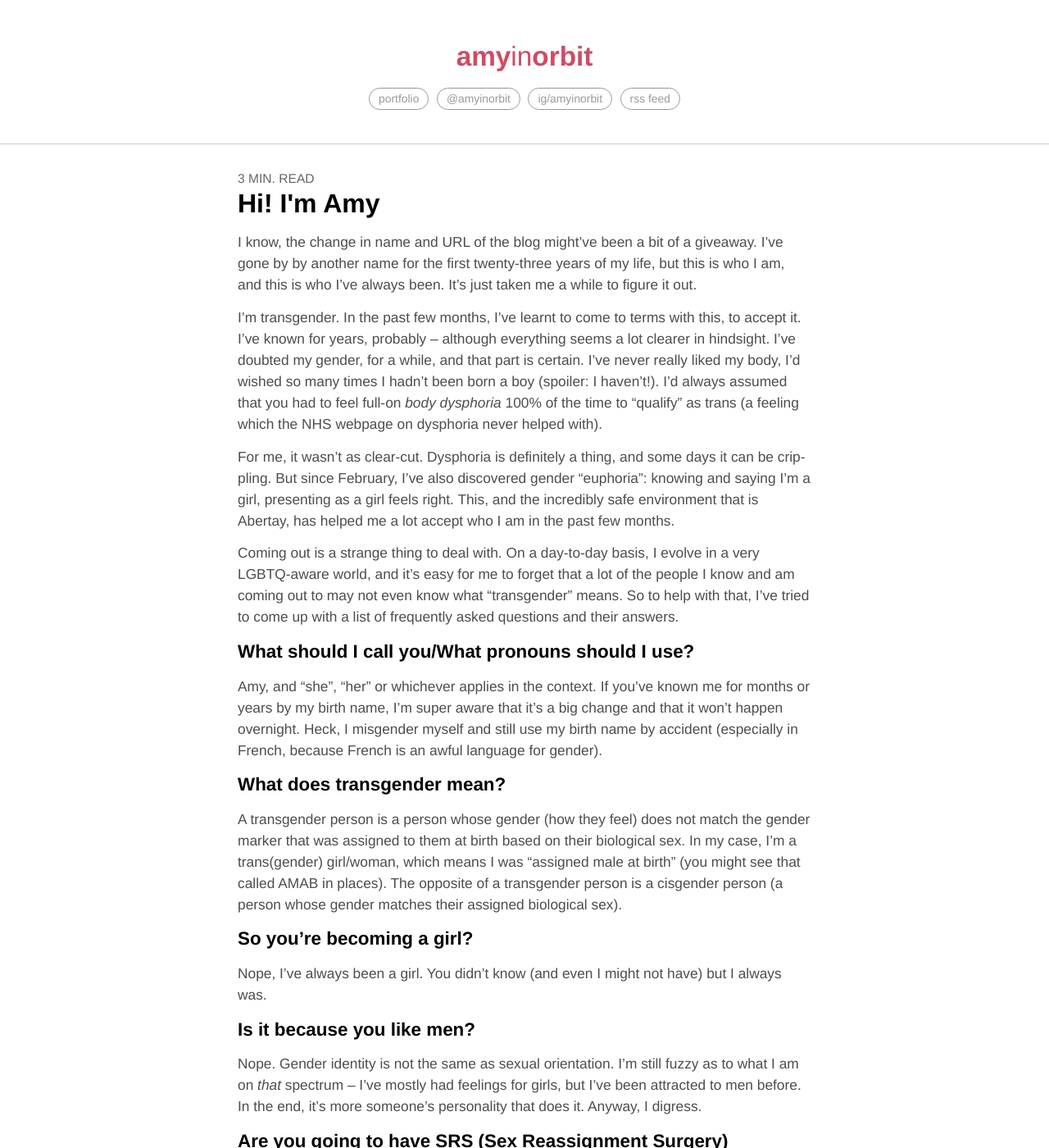
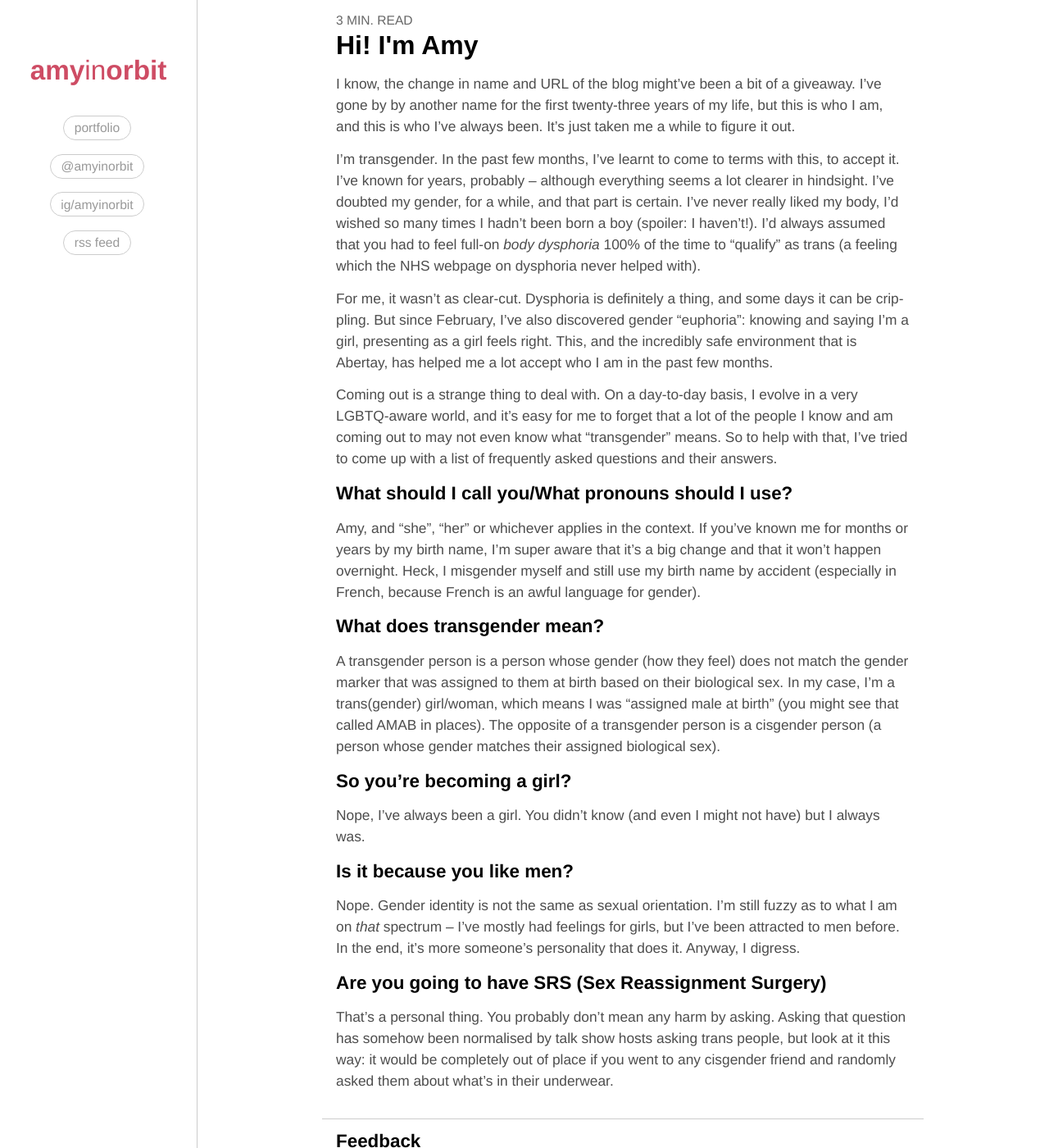
Before and after one commit to amyinorbit/amyinorbit.github.io, a Jekyll site: the page built from amy.md, in a window 1280 px wide and 1400 px high. Shown: the whole window at 82% size. Built offline with Jekyll 4.4.1, drawn with Linux system fonts in a browser that asks for light colours.

Commit message:
Add wide-screen layout

```diff
--- a/_config.yml
+++ b/_config.yml
@@ -4,7 +4,7 @@ timezone: Europe/London
 permalink: /post/:title/
 author: Amy Parent
 description: >
-  Hi, I'm Amy Parent! By day, I'm studying clouds evolution in brown dwarfs at Abertay University. By night, I get bruises skating with Dundee Roller Derby and make video games.
+  Hi, I'm Amy Parent! By day, I study cloud evolution in brown dwarfs at Abertay University. By night, I get bruises skating with Dundee Roller Derby and make video games.
 baseurl: "" # the subpath of your site, e.g. /blog
 url: "https://amyparent.com"
 twitter_username: amyinorbit
--- a/_includes/header.html
+++ b/_includes/header.html
@@ -1,5 +1,5 @@
 <header id="banner">
-    <nav class="padded">
+    <nav>
         <h1><a href="{{ "/" | relative_url}}" class="gui">amy<span class="gui thin">in</span>orbit</a><!-- <div id="cursor"></div> --></h1>
         <ul class="navbar">
             <li><a class="button" href="{{ "/portfolio" | relative_url}}">portfolio</a></li>
--- a/_layouts/default.html
+++ b/_layouts/default.html
@@ -5,7 +5,9 @@
 
   <body>
     {% include header.html %}
-    {{ content }}
+    <div id="main-content">
+        {{ content }}
+    </div>
     {% include footer.html %}
   </body>
 </html>
--- a/index.html
+++ b/index.html
@@ -34,7 +35,7 @@ layout: default
 {% endfor %}
 
 <section id="pagination">
-    <div class="container padded">
+    <div class="container">
         <!--<a class="button center" href="/archive">archive</a>-->
         {% if paginator.previous_page %}
         <a class="force left button" href="{{ paginator.previous_page_path }}">←&nbsp;prev</a>
--- a/static/style.css
+++ b/static/style.css
@@ -62,7 +62,7 @@ a.button {
     text-decoration: none;
     color: #999;
     display: inline-block;
-    border: 1px #999 solid;
+    border: 1px #ccc solid;
     padding: .4em .8em;
     border-radius: 2em;
 }
@@ -78,14 +78,12 @@ a.button:hover {
     margin-left: auto;
     margin-right: auto;
     overflow: hidden;
-
     padding: 1em;
 }
 
 .padded {
-/*    padding: 1em;*/
-    padding-bottom: 2em;
-    padding-top: 2em;
+    padding-bottom: 5em;
+    padding-top: 5em;
 }
 
 sup {
@@ -128,7 +126,7 @@ header#banner h1 {
     font-weight: bold;
     display: block;
     text-align: center;
-    margin: 0.5em auto;
+    margin: 1em auto;
 }
 
 header#banner h1 a {
@@ -140,13 +138,16 @@ header#banner h1 a:hover {
     color: #000;
 }
 
+header#banner nav {
+    padding: 2em 0;
+}
 
 header#banner ul {
     list-style: none;
     margin: 0;
     padding: 0;
     text-align: center;
-    font-size: 0.8em;
+    font-size: 0.9em;
 }
 
 header#banner li {
@@ -158,7 +159,9 @@ header#banner li {
 
 section#tagline {
     font-size: 1.2rem;
+/*    border-top: 1px solid #ccc;*/
     border-bottom: 1px solid #ccc;
+    padding: 1em 0;
 }
 
 section#tagline p {
@@ -187,7 +190,6 @@ article.post {
 
 article.post header {
     margin-bottom: 1em;
-    padding: 1em 0 0 0;
 }
 
 article.post header h1 {
@@ -382,10 +384,39 @@ footer small {
     color: #666;
 }
 
+@media(min-width: 1024px) {
+    header#banner {
+        position: fixed;
+        top: 0;
+        left: 0;
+        bottom: 0;
+        width: 240px;
+        border-bottom: none;
+        border-right: 1px solid #ccc;
+        overflow-y: scroll;
+    }
+
+    #main-content, footer {
+/*        width: 740px;*/
+        margin-left: 240px;
+        margin-right: 0;
+    }
+
+    header#banner ul {
+        margin-top: .4em;
+    }
+
+    header#banner ul li {
+        padding-left: 0;
+        margin: .5em auto;
+        display: block;
+    }
+}
+
 @media(max-width: 560px) {
 
     .container, .padded {
-        padding: 1.2em;
+        padding: 2em;
     }
 
     header#banner ul {
```
Also changed, not shown: other parts of index.html (+1 -0 lines).
